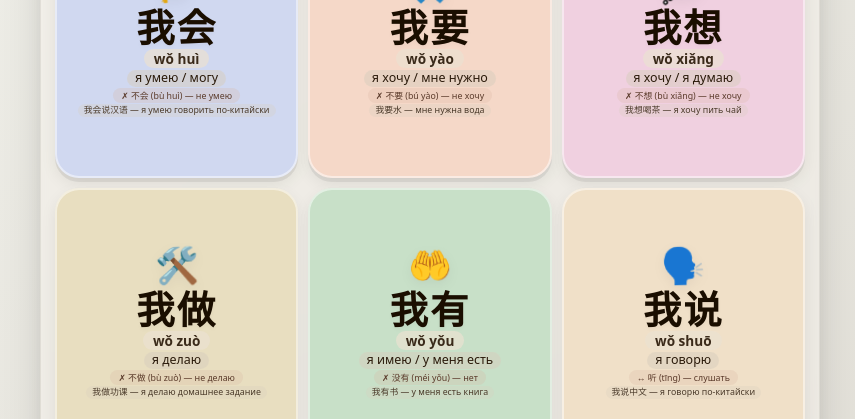
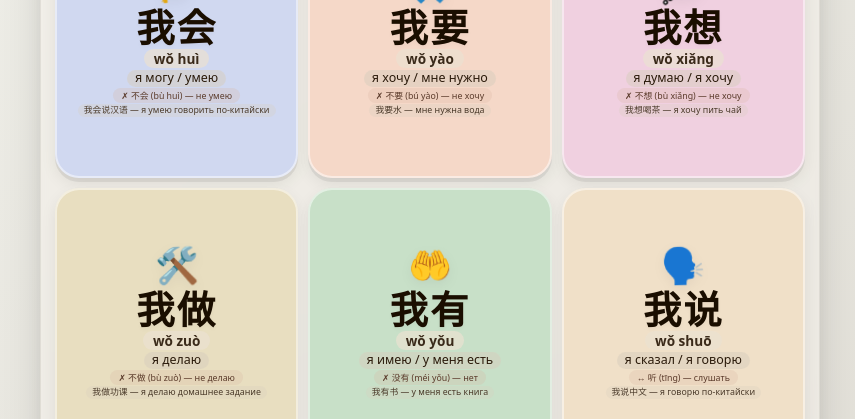
Before and after one commit to meledy11/Kartochki, a plain HTML site: page index.html in a window 1280 px wide. Shown: the part 214-633 px from the top of the page, without its empty margins (210-1065 px from the left). Drawn offline with Linux system fonts and the light colour scheme.

Commit message:
Update index.html

```diff
--- a/index.html
+++ b/index.html
@@ -296,7 +296,7 @@
       <div class="emoji-big">🎓</div>
       <div class="hanzi">我会</div>
       <div class="pinyin">wǒ huì</div>
-      <div class="russian">я умею / могу</div>
+      <div class="russian">я могу / умею </div>
       <div class="antonym">✗ 不会 (bù huì) — не умею</div>
       <div class="example">我会说汉语 — я умею говорить по-китайски</div>
     </div>
@@ -316,7 +316,7 @@
       <div class="emoji-big">💭</div>
       <div class="hanzi">我想</div>
       <div class="pinyin">wǒ xiǎng</div>
-      <div class="russian">я хочу / я думаю</div>
+      <div class="russian">я думаю / я хочу </div>
       <div class="antonym">✗ 不想 (bù xiǎng) — не хочу</div>
       <div class="example">我想喝茶 — я хочу пить чай</div>
     </div>
@@ -346,7 +346,7 @@
       <div class="emoji-big">🗣️</div>
       <div class="hanzi">我说</div>
       <div class="pinyin">wǒ shuō</div>
-      <div class="russian">я говорю</div>
+      <div class="russian">я сказал / я говорю </div>
       <div class="antonym">↔ 听 (tīng) — слушать</div>
       <div class="example">我说中文 — я говорю по-китайски</div>
     </div>
```
